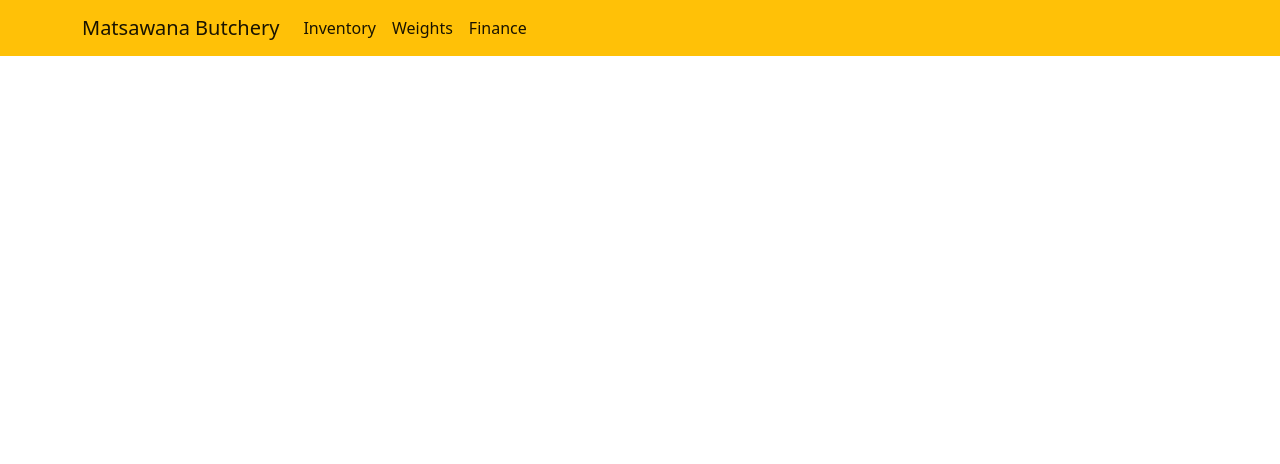
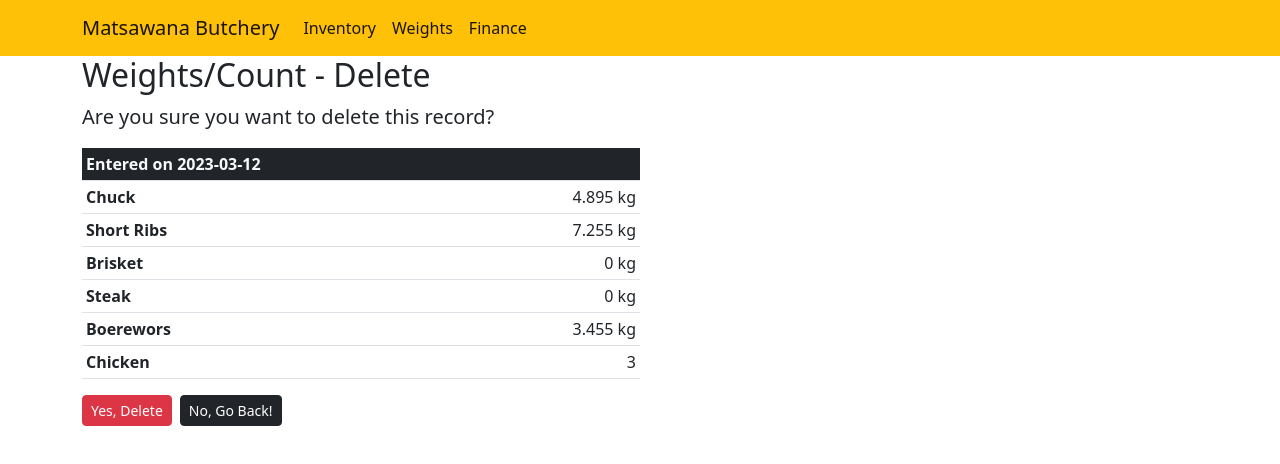
Before and after one commit to ncekumoyo/matsawana, a React (Create React App) app: page /weights/delete/1 in a window 1280 px wide. Shown: the top 464 px of the page. Built offline with nearby package versions, Linux system fonts and the light colour scheme; data requests are answered from the project's data file.

Commit message:
delete weight records

```diff
--- a/data/db.json
+++ b/data/db.json
@@ -98,18 +98,6 @@
         "boerewors": 1.455,
         "chicken": 2
       }
-    },
-    {
-      "date": "2023-03-17",
-      "meat": {
-        "chuck": 7.59,
-        "shortrib": 7.545,
-        "brisket": 0,
-        "steak": 0,
-        "boerewors": 7.98,
-        "chicken": 4
-      },
-      "id": 3
     }
   ]
 }
--- a/src/App.jsx
+++ b/src/App.jsx
@@ -11,6 +11,7 @@
 import Finance from "./components/finance/finance";
 import Weights from "./components/weights/weights";
 import WeightsCreate from "./components/weights/weightsCreate";
+import WeightsDelete from "./components/weights/weightsDelete";
 //import FinanceCreate from "./components/finance/financeCreate";
 
 function App() {
@@ -26,6 +27,7 @@
         <Route path="/finance" element={<Finance />} />
         <Route path="/weights" element={<Weights />} />
         <Route path="/weights/create" element={<WeightsCreate />} />
+        <Route path="/weights/delete/:id" element={<WeightsDelete />} />
       </Routes>
     </BrowserRouter>
   );
--- a/src/components/weights/dynamicInputs.jsx
+++ b/src/components/weights/dynamicInputs.jsx
@@ -29,7 +29,7 @@
   };
 
   return (
-    <div className="form-group mb-3">
+    <div className="form-group mb-1">
       <label className="fw-bold">
         {name} {sum} kg
       </label>
@@ -46,7 +46,7 @@
             value={x}
           />
         ))}
-        <button type="button" className="btn btn-sm btn-primary" onClick={add}>
+        <button type="button" className="btn btn-sm btn-dark" onClick={add}>
           Add
         </button>
       </div>
--- a/src/components/weights/weights.jsx
+++ b/src/components/weights/weights.jsx
@@ -12,14 +12,14 @@
   return (
     <section className="">
       <div className="container">
-        <h2>Weights </h2>
+        <h2>Weights/Counts </h2>
         <Link to="/weights/create" className="btn btn-sm btn-dark my-2">
           Add Item
         </Link>
         <table className="table table-sm table-striped text-end">
           <thead className="bg-dark text-light">
             <tr>
-              <th>Date</th>
+              <th className="text-start">Date</th>
               <th>Chuck</th>
               <th>Short Ribs</th>
               <th>Brisket</th>
@@ -34,7 +34,7 @@
             <tbody>
               {data?.map((x) => (
                 <tr key={x?.id}>
-                  <td>{x?.date}</td>
+                  <td className="text-start">{x?.date}</td>
                   <td>{x?.meat?.chuck}</td>
                   <td>{x?.meat?.shortrib}</td>
                   <td>{x?.meat?.brisket}</td>
@@ -51,12 +51,6 @@
                   </td>
                   <td>{x?.meat?.chicken}</td>
                   <td className="text-center">
-                    <Link to={`/weights/update/${x?.id}`} className="btn btn-sm btn-warning me-2">
-                      Update
-                    </Link>
-                    <Link to={`/weights/quick-update/${x?.id}`} className="btn btn-sm btn-success me-2">
-                      Quick Update
-                    </Link>
                     <Link to={`/weights/delete/${x?.id}`} className="btn btn-sm btn-danger me-2">
                       Delete
                     </Link>
--- a/src/components/weights/weightsCreate.jsx
+++ b/src/components/weights/weightsCreate.jsx
@@ -67,7 +67,7 @@
             </div>
           </div>
           <div className="form-group">
-            <button type="submit" className="btn btn-small btn-warning">
+            <button type="submit" className="btn btn-small btn-dark">
               Save
             </button>
           </div>
--- /dev/null
+++ b/src/components/weights/weightsDelete.jsx
@@ -0,0 +1,88 @@
+import { useEffect, useCallback } from "react";
+import { Link, useNavigate, useParams } from "react-router-dom";
+import useFetch from "../../customhooks/useFetch";
+
+export default function WeightsDelete() {
+  const { id } = useParams();
+  const { data, loading, error, doFetch } = useFetch(`http://localhost:3002/weights/${id}`);
+  const { data: res, doFetch: del } = useFetch(`http://localhost:3002/weights/${id}`);
+  const navigate = useNavigate();
+
+  const handleSubmit = useCallback(
+    (e) => {
+      e.preventDefault();
+      del({
+        method: "DELETE",
+      });
+    },
+    [del]
+  );
+
+  useEffect(() => {
+    if (res) {
+      navigate("/weights");
+    }
+    if (!data) {
+      doFetch();
+      return;
+    }
+  }, [data, navigate, doFetch, res]);
+
+  return (
+    <section>
+      <div className="container">
+        <h2>Weights/Count - Delete</h2>
+        <p className="lead">Are you sure you want to delete this record?</p>
+        <div className="col-md-6">
+          <table className="table table-sm col-md-6 text-end">
+            <thead className="bg-dark text-light">
+              <tr>
+                <th className="text-start" colSpan="6">
+                  Entered on {data?.date}
+                </th>
+              </tr>
+            </thead>
+            {data && (
+              <tbody>
+                <tr>
+                  <th className="text-start">Chuck</th>
+                  <td>{data?.meat?.chuck} kg</td>
+                </tr>
+                <tr>
+                  <th className="text-start">Short Ribs</th>
+                  <td>{data?.meat?.shortrib} kg</td>
+                </tr>
+                <tr>
+                  <th className="text-start">Brisket</th>
+                  <td>{data?.meat?.brisket} kg</td>
+                </tr>
+                <tr>
+                  <th className="text-start">Steak</th>
+                  <td>{data?.meat?.steak} kg</td>
+                </tr>
+                <tr>
+                  <th className="text-start">Boerewors</th>
+                  <td>{data?.meat?.boerewors} kg</td>
+                </tr>
+                <tr>
+                  <th className="text-start">Chicken</th>
+                  <td>{data?.meat?.chicken}</td>
+                </tr>
+              </tbody>
+            )}
+          </table>
+          {loading && <p className="display-6 text-danger text-center p-3">...loading</p>}
+          {error && <p className="lead text-danger text-center fw-bold p-3">Something went wrong!!!</p>}
+          <form onSubmit={handleSubmit}>
+            <button type="submit" className="btn btn-sm btn-danger me-2">
+              Yes, Delete
+            </button>
+            <Link to="/weights" className="btn btn-sm btn-dark me-2">
+              No, Go Back!
+            </Link>
+          </form>
+        </div>
+      </div>
+    </section>
+  );
+}
```
